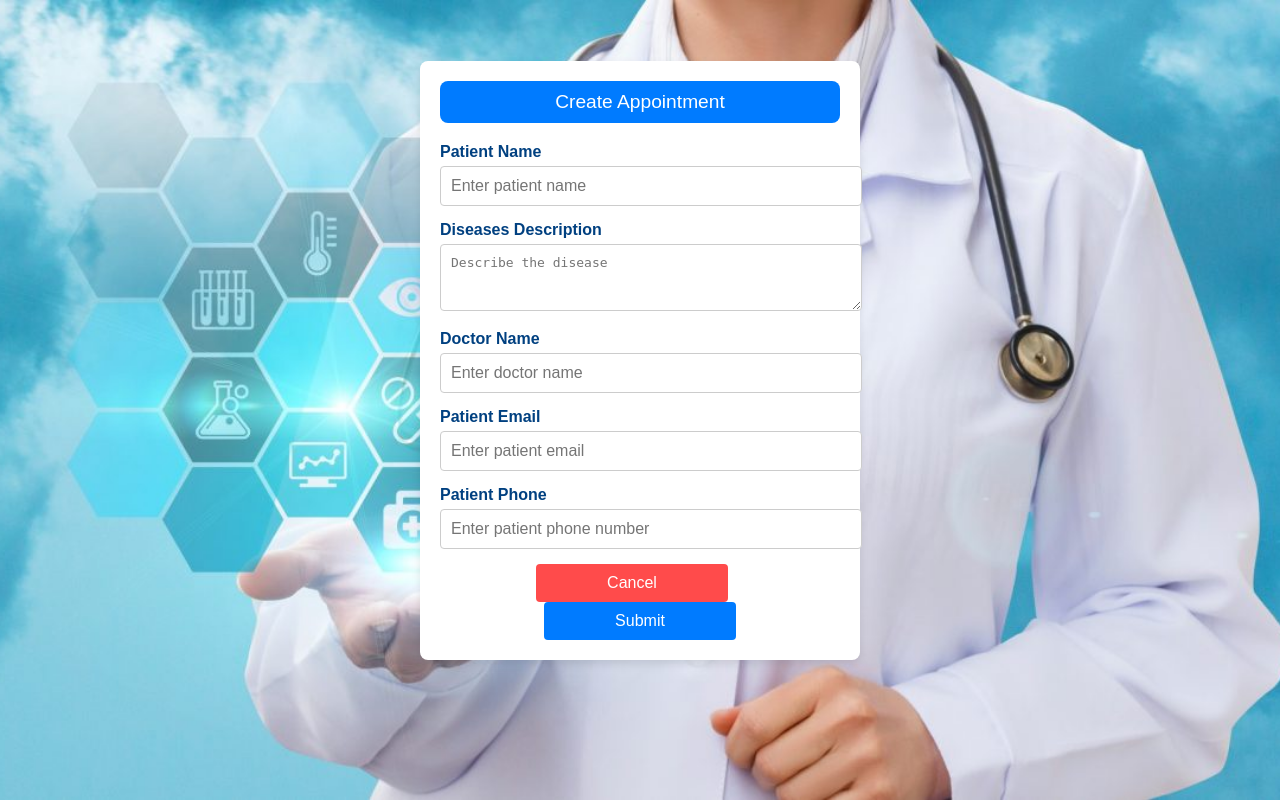
After one commit to Jivaetheris/ADET-CMS, a PHP site: page /html/createappointment.html in a window 1280 px wide. The commit adds this page. Run offline with PHP 8.4, Linux system fonts and the light colour scheme.

Commit message:
First commit

```diff
--- a/css/style.css
+++ b/css/style.css
@@ -142,3 +142,72 @@ a {
     text-decoration: none;
     color: black;
 }
+body {
+    font-family: Arial, sans-serif;
+    margin: 0;
+    padding: 0;
+    display: flex;
+    justify-content: center;
+    align-items: center;
+    height: 90vh;
+    background-color: #f9f9f9;
+}
+.appointment-form {
+    background: #fff;
+    padding: 20px;
+    border-radius: 8px;
+    box-shadow: 0 4px 8px rgba(0, 0, 0, 0.1);
+    width: 100%;
+    max-width: 400px;
+    text-align: center;
+}
+.appointment-form h1 {
+    font-size: 1.5em;
+    margin-bottom: 20px;
+    color: #007BFF;
+}
+.banner {
+    background-color: #007BFF;
+    color: white;
+    padding: 10px;
+    margin-bottom: 20px;
+    border-radius: 8px;
+    font-size: 1.2em;
+}
+.appointment-form label {
+    display: block;
+    margin-bottom: 5px;
+    font-weight: bold;
+    text-align: left;
+}
+.appointment-form input, .appointment-form select, .appointment-form textarea {
+    width: 100%;
+    padding: 10px;
+    margin-bottom: 15px;
+    border: 1px solid #ccc;
+    border-radius: 4px;
+    font-size: 1em;
+}
+.appointment-form button {
+    width: 48%;
+    padding: 10px;
+    font-size: 1em;
+    border: none;
+    border-radius: 4px;
+    cursor: pointer;
+}
+.appointment-form .cancel-btn {
+    background-color: #FF4B4B;
+    color: white;
+    margin-right: 4%;
+}
+.appointment-form .cancel-btn:hover {
+    background-color: #cc0000;
+}
+.appointment-form .submit-btn {
+    background-color: #007BFF;
+    color: white;
+}
+.appointment-form .submit-btn:hover {
+    background-color: #0056b3;
+}
--- /dev/null
+++ b/html/createappointment.html
@@ -0,0 +1,33 @@
+<!DOCTYPE html>
+<html lang="en">
+<head>
+    <meta charset="UTF-8">
+    <meta name="viewport" content="width=device-width, initial-scale=1.0">
+    <title>Clinic Management System</title>
+    <link rel="stylesheet" href="../css/style.css">
+</head>
+<body>
+    <form class="appointment-form">
+        <div class="banner">Create Appointment</div>
+
+        <label for="patient-name">Patient Name</label>
+        <input type="text" id="patient-name" name="patient-name" placeholder="Enter patient name" required>
+
+        <label for="disease-description">Diseases Description</label>
+        <textarea id="disease-description" name="disease-description" rows="3" placeholder="Describe the disease" required></textarea>
+
+        <label for="doctor-name">Doctor Name</label>
+        <input type="text" id="doctor-name" name="doctor-name" placeholder="Enter doctor name" required>
+
+        <label for="email">Patient Email</label>
+        <input type="email" id="email" name="email" placeholder="Enter patient email" required>
+
+        <label for="phone">Patient Phone</label>
+        <input type="tel" id="phone" name="phone" placeholder="Enter patient phone number" required>
+        <div>
+            <button type="button" class="cancel-btn">Cancel</button>
+            <button type="submit" class="submit-btn">Submit</button>
+        </div>
+    </form>
+</body>
+</html>
```
